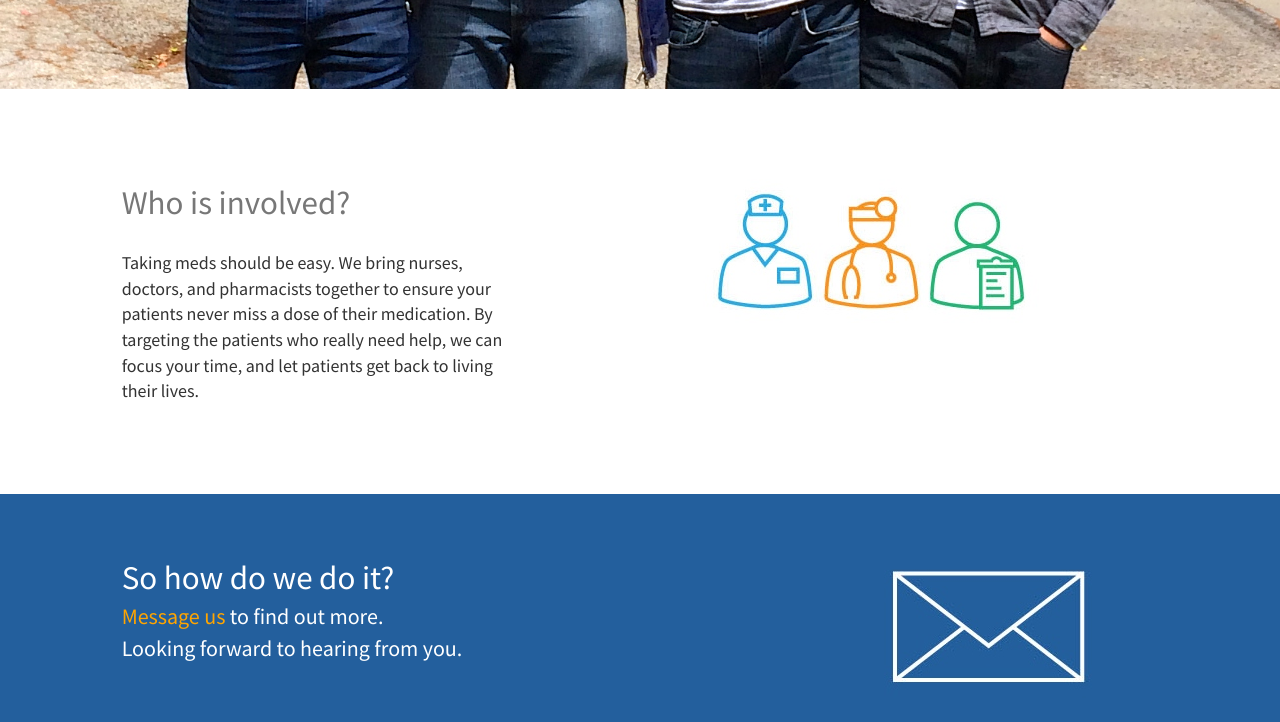
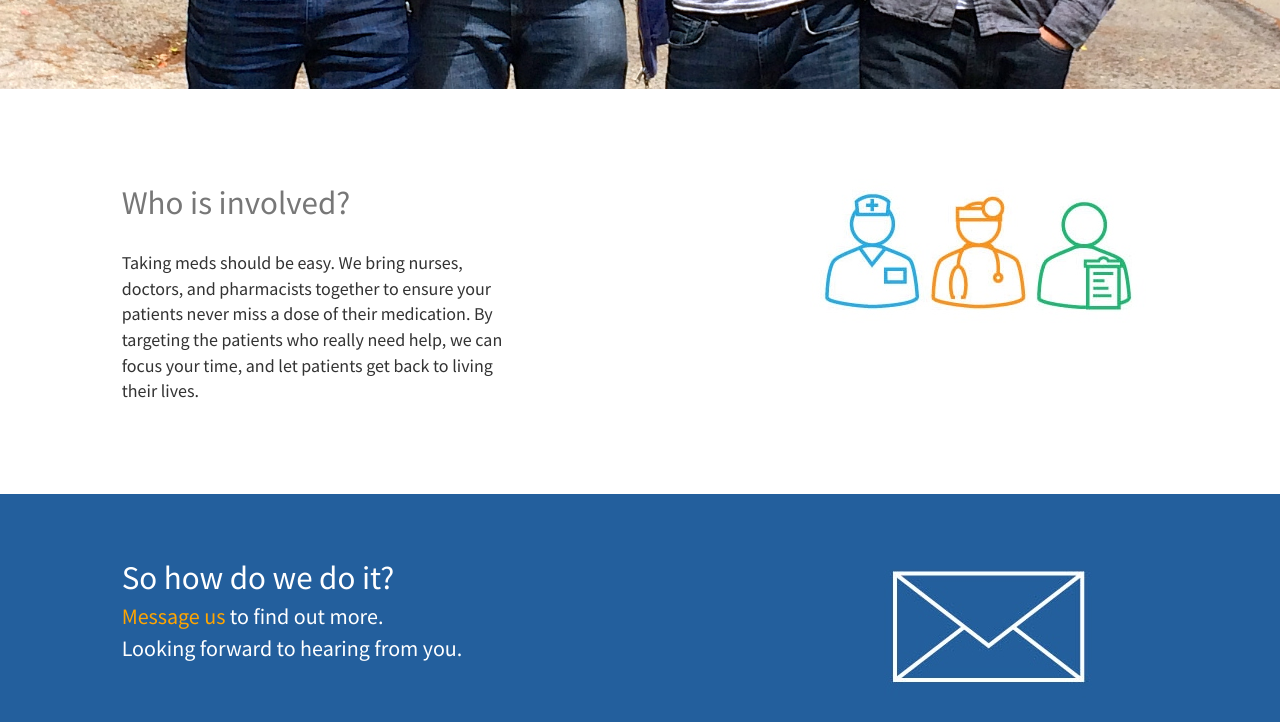
Before and after one commit to hareeshganesan/towerviewhealth, a plain HTML site: page index.html in a window 1280 px wide. Shown: the part 2116-2838 px from the top of the page. Drawn offline with nearby package versions, Linux system fonts and the light colour scheme.

Commit message:
Update index.html

```diff
--- a/index.html
+++ b/index.html
@@ -110,7 +110,7 @@
 				Taking meds should be easy. We bring nurses, doctors, and pharmacists together to ensure your patients never miss a dose of their medication. By targeting the patients who really need help, we can focus your time, and let patients get back to living their lives.
 			</div>
 		</div>
-		<div class="who-img  col-md-offset-1 col-md-5">
+		<div class="who-img  col-md-offset-2 col-md-4">
 			<img src="/img/parties.jpg">
 		</div>
 	</div>
```
